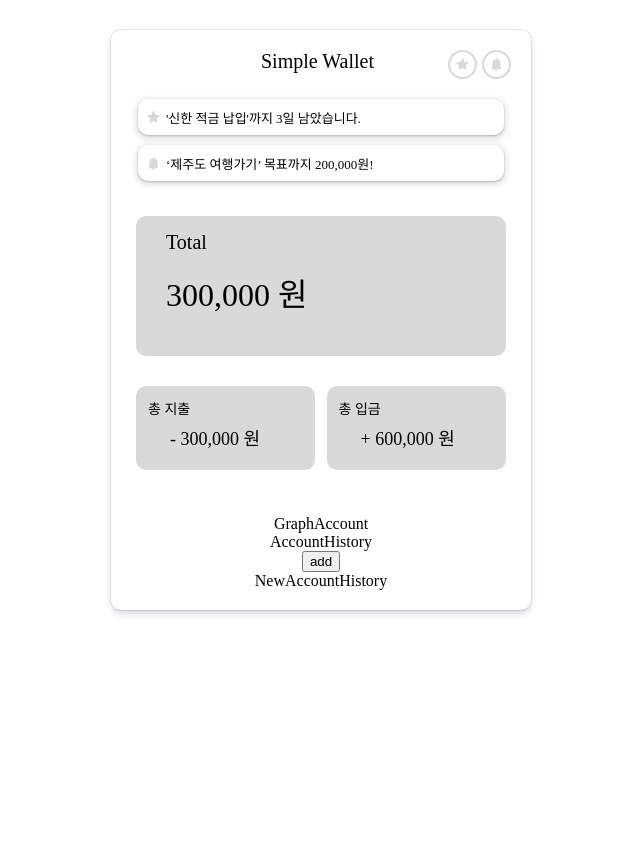
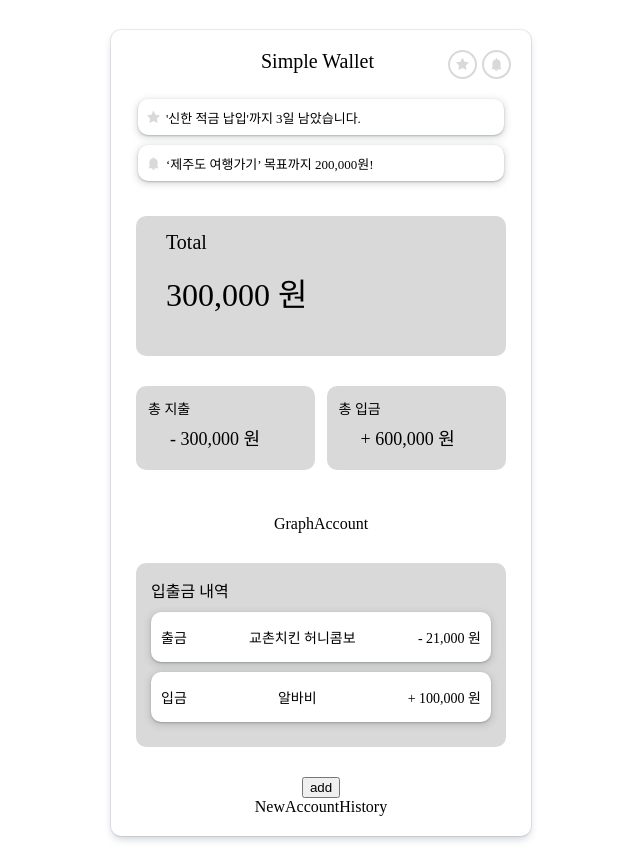
Before and after one commit to 5Suminsss2/Simple-Wallet, a React (Create React App) app: page / in a window 1280 px wide. Shown: the whole page, without its empty margins (319-959 px from the left). Before the commit the page ends 800 px from the top, so only its background shows below. Built offline with nearby package versions, Linux system fonts and the light colour scheme.

Commit message:
Design: AccountHistory 디자인 구성

```diff
--- a/src/components/AccountHistory.js
+++ b/src/components/AccountHistory.js
@@ -1,5 +1,50 @@
+import styled from "styled-components";
+
 function AccountHistory() {
-  return <div>AccountHistory</div>;
+
+  // CSS
+  const AccountHistoryContainer = styled.section`
+    width: 340px;
+    padding: 15px;
+    margin: 30px 0;
+    border-radius: 10px;
+    background-color: #d9d9d9;
+  `;
+
+  const AccountHistoryTitle = styled.div`
+    margin-bottom: 10px;
+  `
+
+  const AccountHistoryDetail = styled.div`
+    display: flex;
+    justify-content: space-between;
+    align-items: center;
+    height: 50px;
+    margin-bottom: 10px;
+    padding: 0 10px;
+    font-size: 14px;
+    background-color: #fff;
+    border-radius: 10px;
+    box-shadow: rgba(60, 64, 67, 0.3) 0px 1px 2px 0px,
+      rgba(60, 64, 67, 0.15) 0px 2px 6px 2px;
+  `;
+  return (
+    <AccountHistoryContainer>
+      <AccountHistoryTitle>입출금 내역</AccountHistoryTitle>
+      <div>
+        <AccountHistoryDetail>
+          <div>출금</div>
+          <div>교촌치킨 허니콤보</div>
+          <div>- 21,000 원</div>
+        </AccountHistoryDetail>
+        <AccountHistoryDetail>
+          <div>입금</div>
+          <div>알바비</div>
+          <div>+ 100,000 원</div>
+        </AccountHistoryDetail>
+      </div>
+    </AccountHistoryContainer>
+  );
 }
 
 export default AccountHistory;
```
